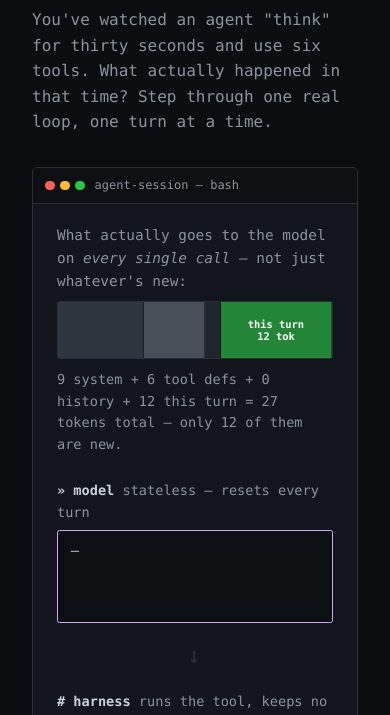
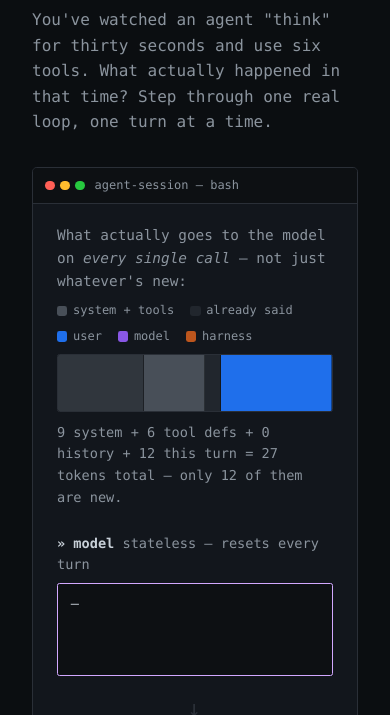
Before and after one commit to comp4020-agentic-coding-studio/comp4020-ass1-StudyRem, a website: page index.html in a window 390 px wide. Both pictures are taken after a click on the button "Step →". Shown: the part 247-962 px from the top of the page. Drawn offline with Linux system fonts and the light colour scheme.

Commit message:
Replace in-bar labels with a legend + change highlights
The old ResizeObserver-driven label-fit mechanism flickered: animating
flex-grow on a zero-sum flex row moves every segment's rendered width
during the transition, so the observer toggled label-cramped on and off
several times before settling. Remove it entirely instead of tuning it —
move color meaning to a legend above each bar, recolor "this turn" by
role so the legend is truthful, and mark what changed with a brief
inset-glow flash reusing the existing force-reflow/toggle-class idiom.
Exact numbers now live in a hover title instead of clipped in-segment text.

```diff
--- a/index.html
+++ b/index.html
@@ -36,24 +36,33 @@
                 What actually goes to the model on <em>every single call</em> —
                 not just whatever's new:
               </p>
+              <ul class="bar-legend" aria-hidden="true">
+                <li><span class="swatch swatch-neutral"></span>system + tools</li>
+                <li><span class="swatch swatch-muted"></span>already said</li>
+                <li><span class="swatch swatch-user"></span>user</li>
+                <li><span class="swatch swatch-model"></span>model</li>
+                <li><span class="swatch swatch-harness"></span>harness</li>
+              </ul>
               <div
                 class="bundle-bar"
                 id="bundle-bar"
                 role="img"
                 aria-label="System prompt 9 tokens, tool definitions 6 tokens, history 0 tokens, this turn 12 tokens"
               >
-                <div class="bundle-part part-system" style="flex-grow: 9">
-                  <span>system prompt<br />9 tok</span>
-                </div>
-                <div class="bundle-part part-tools" style="flex-grow: 6">
-                  <span>tool defs<br />6 tok</span>
-                </div>
-                <div class="bundle-part part-history" id="bundle-history" style="flex-grow: 0">
-                  <span>history<br /><span id="bundle-history-tok">0</span> tok</span>
-                </div>
-                <div class="bundle-part part-message" id="bundle-new" style="flex-grow: 12">
-                  <span>this turn<br /><span id="bundle-new-tok">12</span> tok</span>
-                </div>
+                <div class="bundle-part part-system" style="flex-grow: 9" title="system prompt — 9 tok"></div>
+                <div class="bundle-part part-tools" style="flex-grow: 6" title="tool defs — 6 tok"></div>
+                <div
+                  class="bundle-part part-history"
+                  id="bundle-history"
+                  style="flex-grow: 0"
+                  title="already said — 0 tok"
+                ></div>
+                <div
+                  class="bundle-part part-message"
+                  id="bundle-new"
+                  style="flex-grow: 12"
+                  title="this turn — 12 tok"
+                ></div>
               </div>
               <p class="bundle-note" id="bundle-note">
                 27 tokens went into this call. Only 12 of them are new — the rest
@@ -150,15 +159,26 @@
               even arrives.
             </p>
 
+            <ul class="bar-legend" aria-hidden="true">
+              <li><span class="swatch swatch-neutral"></span>system + tools</li>
+              <li><span class="swatch swatch-user"></span>user</li>
+              <li><span class="swatch swatch-model"></span>model</li>
+              <li><span class="swatch swatch-harness"></span>harness</li>
+              <li><span class="swatch swatch-muted"></span>compacted</li>
+            </ul>
+
             <div
               class="context-bar"
               id="context-bar"
               role="img"
               aria-label="Fixed-size context window, filling automatically on a loop; oldest turns compact into stubs once it's full"
             >
-              <div class="chunk chunk-baseline" id="chunk-baseline" style="flex-grow: 15">
-                <span class="chunk-label">system + tools</span>
-              </div>
+              <div
+                class="chunk chunk-baseline"
+                id="chunk-baseline"
+                style="flex-grow: 15"
+                title="system + tools — 15 tok"
+              ></div>
               <div class="chunk-spacer" id="chunk-spacer" aria-hidden="true" style="flex-grow: 55"></div>
             </div>
 
--- a/script.js
+++ b/script.js
@@ -89,7 +89,6 @@ const harnessBox = document.getElementById("harness-box");
 const laneArrow = document.getElementById("lane-arrow");
 const contextBar = document.getElementById("context-bar");
 const chunkSpacer = document.getElementById("chunk-spacer");
-const chunkBaseline = document.getElementById("chunk-baseline");
 const windowCaption = document.getElementById("window-caption");
 const tokensHeldEl = document.getElementById("tokens-held");
 const tokensRawEl = document.getElementById("tokens-raw");
@@ -97,8 +96,6 @@ const bundle = document.getElementById("bundle");
 const bundleBar = document.getElementById("bundle-bar");
 const bundleHistory = document.getElementById("bundle-history");
 const bundleNew = document.getElementById("bundle-new");
-const bundleHistoryTok = document.getElementById("bundle-history-tok");
-const bundleNewTok = document.getElementById("bundle-new-tok");
 const bundleNote = document.getElementById("bundle-note");
 const loopReveal = document.getElementById("loop-reveal");
 const windowReveal = document.getElementById("window-reveal");
@@ -107,6 +104,7 @@ let turnIndex = 0;
 
 const RESET_FLASH_MS = 220;
 const ARROW_FIRE_MS = 600;
+const CHANGE_FLASH_MS = 700;
 
 // Act 2: a fixed-size context window fed by the same steps. The system
 // prompt + tool definitions are a permanent, never-evicted cost — the window
@@ -133,6 +131,15 @@ function fireArrow() {
   laneArrow.getBoundingClientRect();
   laneArrow.classList.add("firing");
   setTimeout(() => laneArrow.classList.remove("firing"), ARROW_FIRE_MS);
+}
+
+// Same force-reflow-then-toggle idiom as fireArrow, generalised to any
+// element/class pair — used to pulse a bar segment that just changed.
+function flash(el, className) {
+  el.classList.remove(className);
+  el.getBoundingClientRect();
+  el.classList.add(className);
+  setTimeout(() => el.classList.remove(className), CHANGE_FLASH_MS);
 }
 
 function updateLanes(turn) {
@@ -185,28 +192,6 @@ function resetReveals() {
   });
 }
 
-// A bar segment too narrow to hold its label used to clip into a jagged
-// "..." — fade the text out instead the moment it would no longer fit on
-// its own line, rather than showing a half-cut label. Compare the label's
-// natural (unwrapped) width against the space actually available: overflow
-// on the ancestor clips painting, not layout, so the label's own rect still
-// reports its true width even while visually cut off.
-const labelFitObserver =
-  typeof ResizeObserver === "undefined"
-    ? { observe() {}, unobserve() {} }
-    : new ResizeObserver((entries) => {
-        for (const entry of entries) {
-          const label = entry.target.querySelector(".chunk-label, span");
-          const cramped = label
-            ? label.getBoundingClientRect().width > entry.contentRect.width
-            : false;
-          entry.target.classList.toggle("label-cramped", cramped);
-        }
-      });
-
-document.querySelectorAll(".bundle-part").forEach((el) => labelFitObserver.observe(el));
-labelFitObserver.observe(chunkBaseline);
-
 function appendTurn(turn) {
   const item = document.createElement("li");
   item.className = `block role-${turn.role} entering`;
@@ -233,19 +218,22 @@ function appendTurn(turn) {
 }
 
 function updateBundle(index) {
+  const turn = TURNS[index];
   const historyTokens = TURNS.slice(0, index).reduce((sum, t) => sum + t.tokens, 0);
-  const newTokens = TURNS[index].tokens;
+  const newTokens = turn.tokens;
   const total = BASELINE_TOKENS + historyTokens + newTokens;
 
   bundleHistory.style.flexGrow = String(historyTokens);
+  bundleHistory.title = `already said — ${historyTokens} tok`;
   bundleNew.style.flexGrow = String(newTokens);
-  bundleHistoryTok.textContent = String(historyTokens);
-  bundleNewTok.textContent = String(newTokens);
+  bundleNew.className = `bundle-part part-message role-${turn.role}`;
+  bundleNew.title = `${turn.label} — ${newTokens} tok`;
   bundleNote.textContent = `9 system + 6 tool defs + ${historyTokens} history + ${newTokens} this turn = ${total} tokens total — only ${newTokens} of them are new.`;
   bundleBar.setAttribute(
     "aria-label",
     `System prompt 9 tokens, tool definitions 6 tokens, history ${historyTokens} tokens, this turn ${newTokens} tokens`,
   );
+  flash(bundleNew, "flash-new");
 }
 
 function rawTotal() {
@@ -267,14 +255,9 @@ function addChunk(turn) {
   const el = document.createElement("div");
   el.className = `chunk role-${turn.role}`;
   el.style.flexGrow = "0";
-
-  const label = document.createElement("span");
-  label.className = "chunk-label";
-  label.textContent = turn.label;
-  el.append(label);
+  el.title = `${turn.label} — ${turn.tokens} tok`;
 
   contextBar.insertBefore(el, chunkSpacer);
-  labelFitObserver.observe(el);
 
   // Same force-reflow trick as the transcript blocks: start at 0 so the
   // grow-in to its real width actually animates.
@@ -282,8 +265,9 @@ function addChunk(turn) {
   requestAnimationFrame(() => {
     el.style.flexGrow = String(turn.tokens);
   });
+  flash(el, "flash-new");
 
-  const chunk = { tokens: turn.tokens, evicted: false, el };
+  const chunk = { tokens: turn.tokens, evicted: false, el, label: turn.label };
   windowChunks.push(chunk);
   return chunk;
 }
@@ -300,7 +284,8 @@ function updateContextWindow(turn) {
     oldest.evicted = true;
     oldest.el.classList.add("evicted");
     oldest.el.style.flexGrow = String(STUB_TOKENS);
-    oldest.el.querySelector(".chunk-label").textContent = "[compacted]";
+    oldest.el.title = `${oldest.label} (compacted)`;
+    flash(oldest.el, "flash-evicted");
     evictedCount += 1;
   }
 
@@ -324,7 +309,6 @@ function updateContextWindow(turn) {
 
 function resetContextWindow() {
   windowChunks.forEach((chunk) => {
-    labelFitObserver.unobserve(chunk.el);
     chunk.el.remove();
   });
   windowChunks.length = 0;
--- a/styles.css
+++ b/styles.css
@@ -9,7 +9,6 @@
   --text: #c9d1d9;
   --text-dim: #8b949e;
   --accent: #3fb950;
-  --accent-bg: #238636;
   --role-user: #58a6ff;
   --role-user-bg: #1f6feb;
   --role-model: #d2a8ff;
@@ -161,6 +160,51 @@ a {
   color: var(--text-dim);
 }
 
+.bar-legend {
+  display: flex;
+  flex-wrap: wrap;
+  gap: 0.4rem 1rem;
+  margin: 0 0 0.5rem;
+  padding: 0;
+  list-style: none;
+  font-size: 0.75rem;
+  color: var(--text-dim);
+}
+
+.bar-legend li {
+  display: flex;
+  align-items: center;
+  gap: 0.35rem;
+}
+
+.swatch {
+  width: 0.65rem;
+  height: 0.65rem;
+  flex-shrink: 0;
+  display: inline-block;
+  border-radius: 0.15rem;
+}
+
+.swatch-neutral {
+  background: var(--neutral-2);
+}
+
+.swatch-muted {
+  background: var(--bg-muted);
+}
+
+.swatch-user {
+  background: var(--role-user-bg);
+}
+
+.swatch-model {
+  background: var(--role-model-bg);
+}
+
+.swatch-harness {
+  background: var(--role-harness-bg);
+}
+
 .bundle-bar {
   display: flex;
   align-items: stretch;
@@ -185,15 +229,6 @@ a {
   transition: flex-grow 0.4s ease;
 }
 
-.bundle-part span {
-  flex-shrink: 0;
-  font-size: 0.65rem;
-  font-weight: 600;
-  color: #fff;
-  line-height: 1.2;
-  transition: opacity 0.2s ease;
-}
-
 .part-system {
   background: var(--neutral-1);
 }
@@ -206,16 +241,16 @@ a {
   background: var(--bg-muted);
 }
 
-.part-history span {
-  color: var(--text-dim);
+.part-message.role-user {
+  background: var(--role-user-bg);
 }
 
-.part-message {
-  background: var(--accent-bg);
+.part-message.role-model {
+  background: var(--role-model-bg);
 }
 
-.bundle-part.label-cramped span {
-  opacity: 0;
+.part-message.role-harness {
+  background: var(--role-harness-bg);
 }
 
 .bundle-note {
@@ -373,6 +408,34 @@ a {
   }
 }
 
+.flash-new {
+  animation: flash-new 0.7s ease-out;
+}
+
+@keyframes flash-new {
+  0% {
+    box-shadow: inset 0 0 0 0.2rem var(--accent);
+  }
+
+  100% {
+    box-shadow: inset 0 0 0 0 var(--accent);
+  }
+}
+
+.flash-evicted {
+  animation: flash-evicted 0.7s ease-out;
+}
+
+@keyframes flash-evicted {
+  0% {
+    box-shadow: inset 0 0 0 0.2rem var(--role-harness);
+  }
+
+  100% {
+    box-shadow: inset 0 0 0 0 var(--role-harness);
+  }
+}
+
 .transcript {
   list-style: none;
   margin: 1.5rem 0 0;
@@ -482,21 +545,6 @@ a {
   transition: flex-grow 0.4s ease, background-color 0.4s ease;
 }
 
-.chunk-label {
-  flex-shrink: 0;
-  font-size: 0.65rem;
-  font-weight: 600;
-  color: #fff;
-  white-space: nowrap;
-  overflow: hidden;
-  text-overflow: ellipsis;
-  transition: opacity 0.2s ease;
-}
-
-.chunk.label-cramped .chunk-label {
-  opacity: 0;
-}
-
 .chunk-spacer {
   flex-shrink: 0;
   flex-basis: 0;
@@ -531,10 +579,6 @@ a {
   background: var(--bg-muted);
 }
 
-.chunk.evicted .chunk-label {
-  color: var(--text-dim);
-}
-
 .window-readout {
   margin: 0.75rem 0 0;
   font-size: 0.9rem;
```
